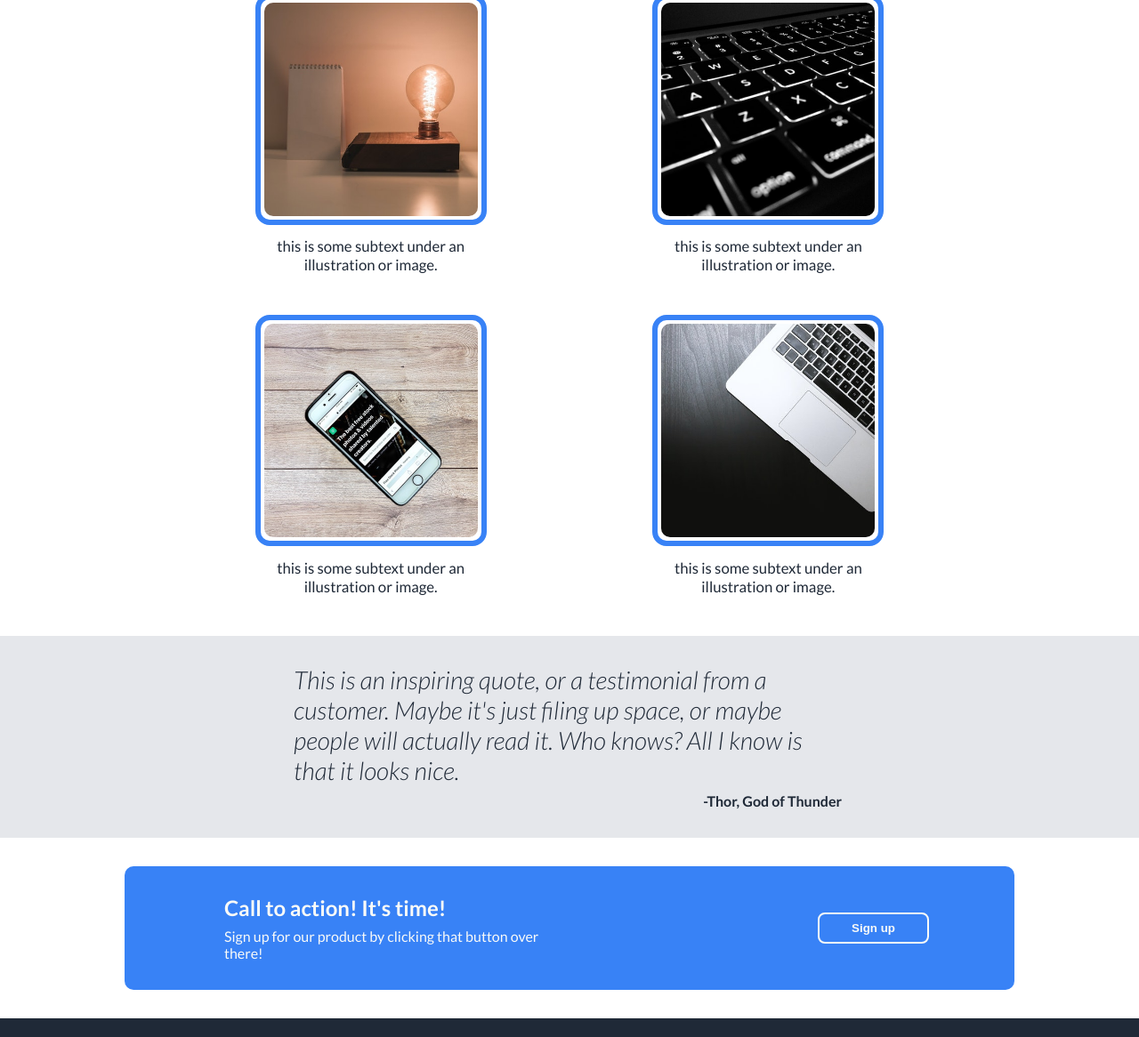
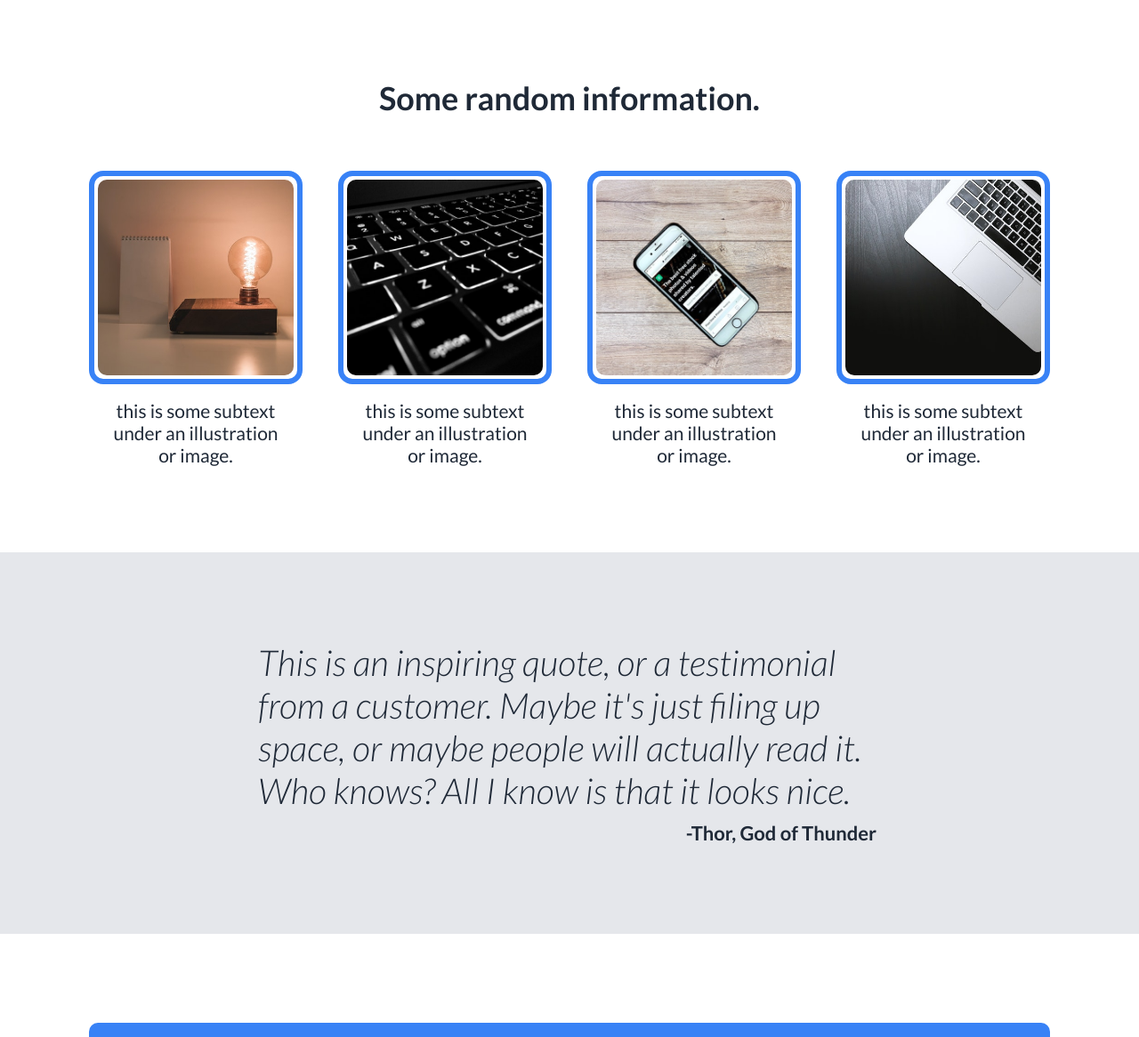
Before and after one commit to Mmackz/landing-page, a plain HTML site: page index.html in a window 1280 px wide. Shown: the part 541-1707 px from the top of the page at 89% size. Drawn offline with Linux system fonts and the light colour scheme.

Commit message:
🎨 style for large width screens

```diff
--- a/index.html
+++ b/index.html
@@ -39,7 +39,6 @@
          </div>
       </section>
       <section class="information">
-         <div class="section-inner">
             <h2>Some random information.</h2>
             <div class="boxes">
                <figure class="box">
@@ -86,7 +85,6 @@
                   </figcaption>
                </figure>
             </div>
-         </div>
       </section>
       <section class="quote">
          <blockquote class="blockquote">
--- a/style.css
+++ b/style.css
@@ -55,7 +55,7 @@ img {
 }
 
 .section-inner {
-   max-width: 1000px;
+   max-width: 1080px;
    margin: 0 auto;
 }
 
@@ -64,6 +64,7 @@ img {
    font-weight: bold;
    letter-spacing: -1px;
    margin: 0.4rem 0;
+   user-select: none;
 }
 
 .menu-icon {
@@ -91,6 +92,8 @@ img {
    color: #1f2937;
    max-height: 0;
    transition: all 750ms linear;
+   cursor: pointer;
+   user-select: none;
 }
 
 .links > li {
@@ -165,6 +168,7 @@ img {
    background: #e5e7eb;
    color: #1f2937;
    width: 100%;
+   padding: 3rem;
 }
 
 .blockquote {
@@ -192,7 +196,7 @@ img {
 
 /* CTA section */
 .cta {
-   max-width: 1000px;
+   max-width: 1080px;
    margin: 2rem 0.5rem;
    padding: 2rem 4rem;
    background: #3882f6;
@@ -212,6 +216,10 @@ img {
    display: block;
    border: 2px solid #f9faf8;
    margin-left: auto;
+}
+
+.cta-button:hover {
+   background: #548eeb;
 }
 
 /* footer */
@@ -276,6 +284,11 @@ img {
       display: none;
    }
 
+   .links > li:hover {
+      background-color: inherit;
+      color: #b9b8b8;
+   }
+
    .blockquote {
       max-width: 640px;
    }
@@ -330,3 +343,70 @@ img {
       padding: 2rem 6rem;
    }
 }
+
+@media (min-width: 1080px) {
+   html {
+      font-size: 20px;
+   }
+
+   .boxes {
+      width: 1080px;
+      justify-content: space-between;
+   }
+
+   .box {
+      margin: 0;
+      width: 240px;
+   }
+
+   .box img {
+      height: 220px;
+      width: 220px;
+   }
+
+   .img-outer {
+      width: 240px;
+      height: 240px;
+   }
+
+   .information {
+      padding: 3rem;
+   }
+
+   .information h2 {
+      margin-bottom: 3rem;
+   }
+
+   .blockquote {
+      max-width: 800px;
+   }
+
+   .button {
+      font-size: 1rem;
+   }
+
+   .quote-text {
+      font-size: 2rem;
+   }
+
+   .cite {
+      font-size: 1.1rem;
+   }
+
+   .cta {
+      margin: 5rem;
+   }
+
+   .cta-title {
+      font-size: 1.6rem;
+   }
+
+   .cta-subtext {
+      font-size: 1.1rem;
+   }
+
+   .cta-button {
+      font-size: 1.25rem;
+      border: 3px solid #f9faf8;
+   }
+}
```
